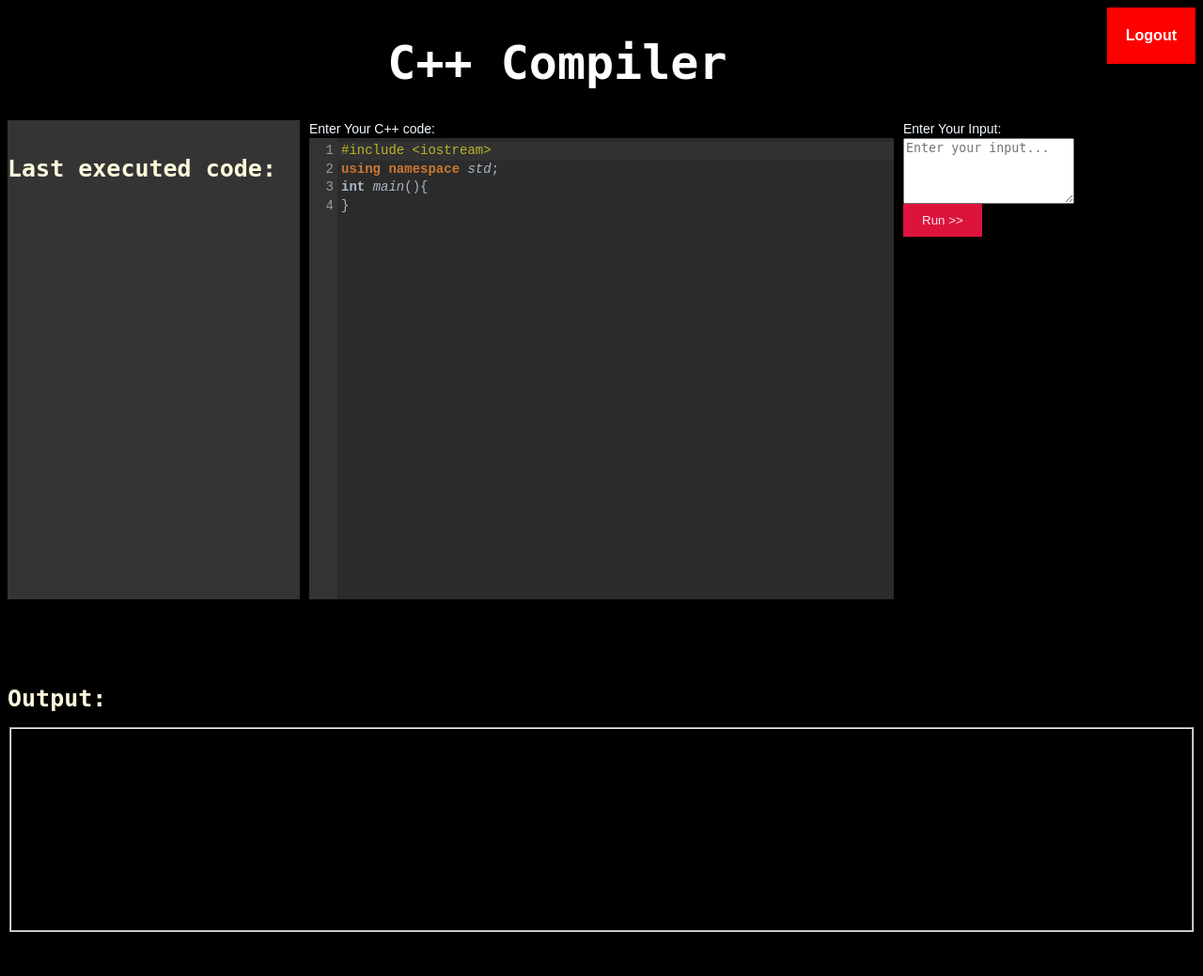
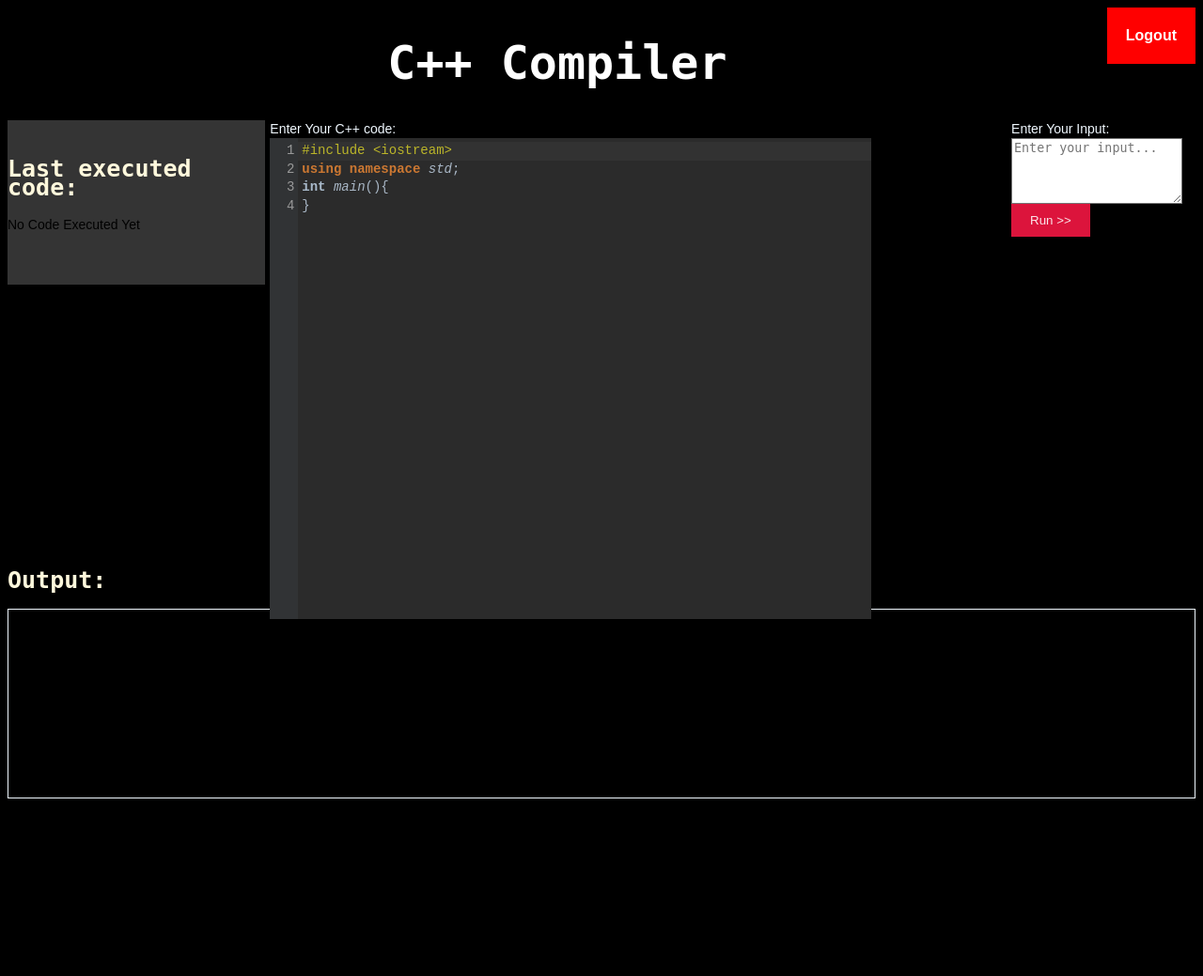
Before and after one commit to Srivatsanb123/CPP_Compiler, a Flask app: template templates/index.html in a window 1280 px wide. Shown: the whole page at 94% size. After the commit the page ends 850 px from the top, so only its background shows below. Run offline with Flask 3, Linux system fonts and the light colour scheme; the template is opened without the code that fills it, so the values that code supplies are empty; some libraries are stand-ins or nearby versions.

Commit message:
C++ Compiler

```diff
--- a/app.py
+++ b/app.py
@@ -111,7 +111,7 @@ def index():
 @app.route('/history', methods=['GET', 'POST'])
 def history():
     if 'username' not in session:
-        return render_template('login.html')
+        return redirect('/login')
     history = []
     conn=sqlite3.connect('users.db')
     c=conn.cursor()
@@ -127,5 +127,14 @@ def logout():
     session.pop('username', None)
     return redirect('/')
 
+@app.route('/clear')
+def clear():
+    if 'username' not in session:
+        return redirect('/login')
+    conn=sqlite3.connect('users.db')
+    c=conn.cursor()
+    c.execute('DELETE FROM '+session['username'])
+    conn.commit()
+    return redirect('/')
 if __name__ == '__main__':
     app.run(debug=True)
--- a/templates/index.html
+++ b/templates/index.html
@@ -14,11 +14,6 @@
                 font-size: 14px;
                 line-height: 1.4em;
                 font-weight: 400;
-            }
-            fieldset{
-                background-color: black;
-                height: 200px;
-                color: white;
             }
             h1 {
                 text-align: center;
@@ -57,78 +52,72 @@
             label{
                 color: aliceblue;
             }
+
             .container{
-                display: grid;
-                height: 510px;
-                grid-template-columns: 1fr 2fr 1fr;
-                gap: 10px;
+                display: flex;
+                gap: 5px;
             }
+
             .history{
+                flex: 0.7;
+                height: fit-content;
                 background-color:#343434;
-                line-break: normal;
-                height: 100%;
             }
             .precode{
-                width: 400px;
-                height:400px;
-                overflow: auto;
-                overflow-x:auto;
+                width: 20vw;
+                height: 40vh;
                 color: blanchedalmond;
-            }
-            .fieldset-container {
-                width: 100%;
-                overflow-x: auto;
-            }
-            .fieldset::-webkit-scrollbar {
-                width: 10px;
-                height: 10px;
-            }
-            .fieldset::-webkit-scrollbar-track {
-                background: #666;
-            }
-            .fieldset::-webkit-scrollbar-corner {
-                background: #666;
-            }
-            .fieldset::-webkit-scrollbar-thumb {
-                background: black;
-            }
-            .fieldset::-webkit-scrollbar-thumb:hover {
-                background: #272822;
-            }
-            .precode::-webkit-scrollbar {
-                width: 10px;
-                height: 10px;
-            }
-            .precode::-webkit-scrollbar-track {
-                background: #666;
-            }
-            .precode::-webkit-scrollbar-corner {
-                background: #666;
-            }
-            .precode::-webkit-scrollbar-thumb {
-                background: black;
-            }
-            .precode::-webkit-scrollbar-thumb:hover {
-                background: #272822;
-            }
-            #input{
-                height: 70px;
-            }
-            .code {
-                overflow-x: auto;
-                overflow-y: hidden;
-                height: 100%;
-                width: 100%;
-            }
-            .outputscr{
                 overflow-x: auto;
                 overflow-y: auto;
+                padding-left: 5px;
+            }
+
+            .code{
+                flex: 2;
+                max-height: 30vw;
             }
             .CodeMirror {
-                height: 100%;
+                width: 50vw;
+                height: 40vw;
                 font-family: 'Courier New', Courier, monospace;
                 font-size: 14px;
             }
+
+            .input{
+                flex: 0.5;
+            }
+            #input{
+                color: white;
+                height: 70px;
+                background-color: white;
+            }
+
+            .output{
+                height: 200px;
+                overflow-x: auto;
+                overflow-y: auto;
+                border:1px solid aliceblue;
+            }
+            .outputscr{
+                color: white;
+                border: none;
+            }
+
+            *::-webkit-scrollbar {
+                width: 10px;
+                height: 10px;
+                background-color: #1e1e1e;
+            }
+            *::-webkit-scrollbar-thumb {
+                background-color: #444;
+            }
+            *::-webkit-scrollbar-thumb:hover {
+                background-color: #666;
+            }
+            *::-webkit-scrollbar-track-piece {
+                background-color: #1e1e1e;
+            }
+
             .Logout{
                 background-color: red;
                 padding: 20px 20px;
@@ -155,6 +144,8 @@
                 {% if history %}
                     <pre class="precode">{{ history[-1][0] }}</pre>
                     <a href="./history" target="_blank">View Full History</a>
+                {% else %}
+                <p>No Code Executed Yet</p>
                 {% endif %}
                 <br><br>
             </div>
@@ -174,7 +165,7 @@ int main(){
         </form>
         <br><br>
         <h2>Output:</h2>
-        <div class="fieldset-container">
+        <div class="output">
         <fieldset class="outputscr" id="outputscr">
             {% if output %}
             <pre>{{ output }}</pre>
```
Also changed, not shown: templates/history.html (+48 -11 lines).
